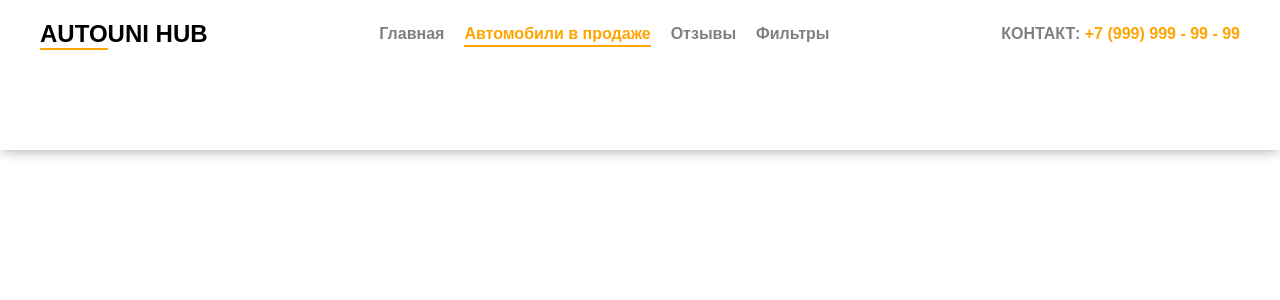
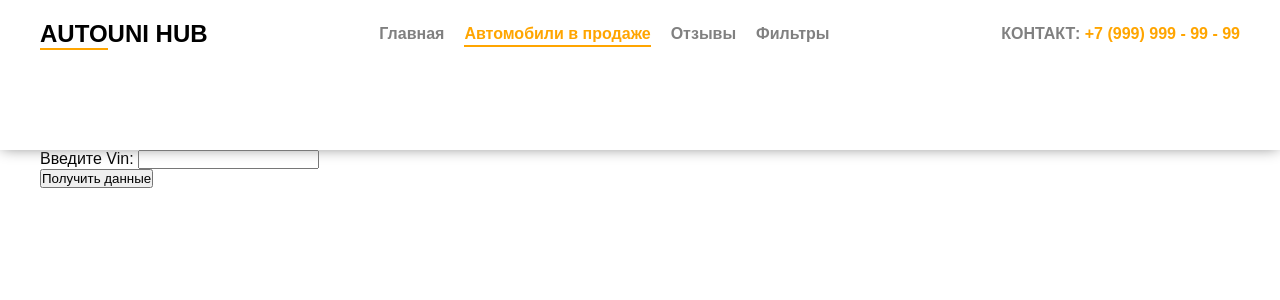
Before and after one commit to HiKKors/CarVinCheck, a Flask app: page / in a window 1280 px wide. Shown: the top 300 px of the page. Run offline with Flask 3, Linux system fonts and the light colour scheme.

Commit message:
Отображение осн инфы о тачке и истории владений с периодами

```diff
--- a/templates/main.html
+++ b/templates/main.html
@@ -28,11 +28,124 @@
 </header>
 <main>
     <div class="container">
-        <div class="vin-input">
-            <form action="post">
+        <form method="POST">
+            {{ form.hidden_tag() }}  {# CSRF-токен #}
+            <p>{{ form.vin.label }} {{ form.vin(size=20) }}</p>
+            <p>{{ form.submit() }}</p>
+        </form>
 
-            </form>
-        </div>
+        {% if result %}
+            <!-- <h2>Результат запроса</h2>
+            <p><strong>HTTP Status:</strong> {{ result.status }}</p> -->
+
+            <div class="main_car_data">
+                <h2>Сведения об автомобиле</h2>
+                <div class="main_car_data_item">
+                    <div class="param">
+                        <h4>VIN:</h4>
+                    </div>
+                    <div class="value">
+                        <p class="vin">{{ result.get('vin') | safe }}</p>
+                    </div>
+                </div>
+                <div class="main_car_data_item">
+                    <div class="param">
+                        <h4>Номер кузова:</h4>
+                    </div>
+                    <div class="value">
+                        <p class="body_num">{{ result.get('bodyNumber') | safe }}</p>
+                    </div>
+                </div>
+                <div class="main_car_data_item">
+                    <div class="param">
+                        <h4>Вид ТС:</h4>
+                    </div>
+                    <div class="value">
+                        <p class="type">{{ result.get('type') | safe }}</p>
+                    </div>
+                </div>
+                <div class="main_car_data_item">
+                    <div class="param">
+                        <h4>Марка, модель:</h4>
+                    </div>
+                    <div class="value">
+                        <p class="model">{{ result.get('model') | safe }}</p>
+                    </div>
+                </div>
+                <div class="main_car_data_item">
+                    <div class="param">
+                        <h4>Категория:</h4>
+                    </div>
+                    <div class="value">
+                        <p class="category">{{ result.get('category') | safe }}</p>
+                    </div>
+                </div>
+                <div class="main_car_data_item">
+                    <div class="param">
+                        <h4>Год выпуска:</h4>
+                    </div>
+                    <div class="value">
+                        <p class="year">{{ result.get('year') | safe }}</p>
+                    </div>
+                </div>
+                <div class="main_car_data_item">
+                    <div class="param">
+                        <h4>Номер двигателя:</h4>
+                    </div>
+                    <div class="value">
+                        <p class="engine_num">{{ result.get('engineNumber') | safe }}</p>
+                    </div>
+                </div>
+                <div class="main_car_data_item">
+                    <div class="param">
+                        <h4>Мощность (кВт/л.с.):</h4>
+                    </div>
+                    <div class="value">
+                        <p class="power">{{ result.get('powerKwt') | safe }}/{{ result.get('powerHp') | safe }}</p>
+                    </div>
+                </div>
+                <div class="main_car_data_item">
+                    <div class="param">
+                        <h4>Объем двигателя:</h4>
+                    </div>
+                    <div class="value">
+                        <p class="capacity">{{ result.get('engineVolume') | safe }}</p>
+                    </div>
+                </div>
+                <div class="main_car_data_item">
+                    <div class="param">
+                        <h4>Тип ТС:</h4>
+                    </div>
+                    <div class="value">
+                        <p class="car_type">{{ result.get('typeinfo') | safe }}</p>
+                    </div>
+                </div>
+            </div>
+
+            <div class="ownership_periods">
+                <h2>Периоды владения</h2>
+                {% for period in ownership_periods %}
+                    <div class="registration">
+                        <div class="from-to">
+                            {% if period.get('to') == "null" %}
+                                <p>c {{ period.get('from') }} по настоящее время</p>
+                            {% else %}
+                                <p>c {{ period.get('from') }} по {{ period.get('to') }}</p>
+                            {% endif %}
+                        </div>
+                        <div class="period_sum">
+                            <p>{{ period.get('period') }}</p>
+                        </div>
+                        <div class="person_info">
+                            <p>{{ period.get('simplePersonTypeInfo') }}</p>
+                        </div>
+                        <div class="operation_info">
+                            <p>{{ period.get('lastOperationInfo') }}</p>
+                        </div>
+                    </div>
+                {% endfor %}
+            </div>
+        {% endif %}
     </div>
 </main>
 </body>
```
